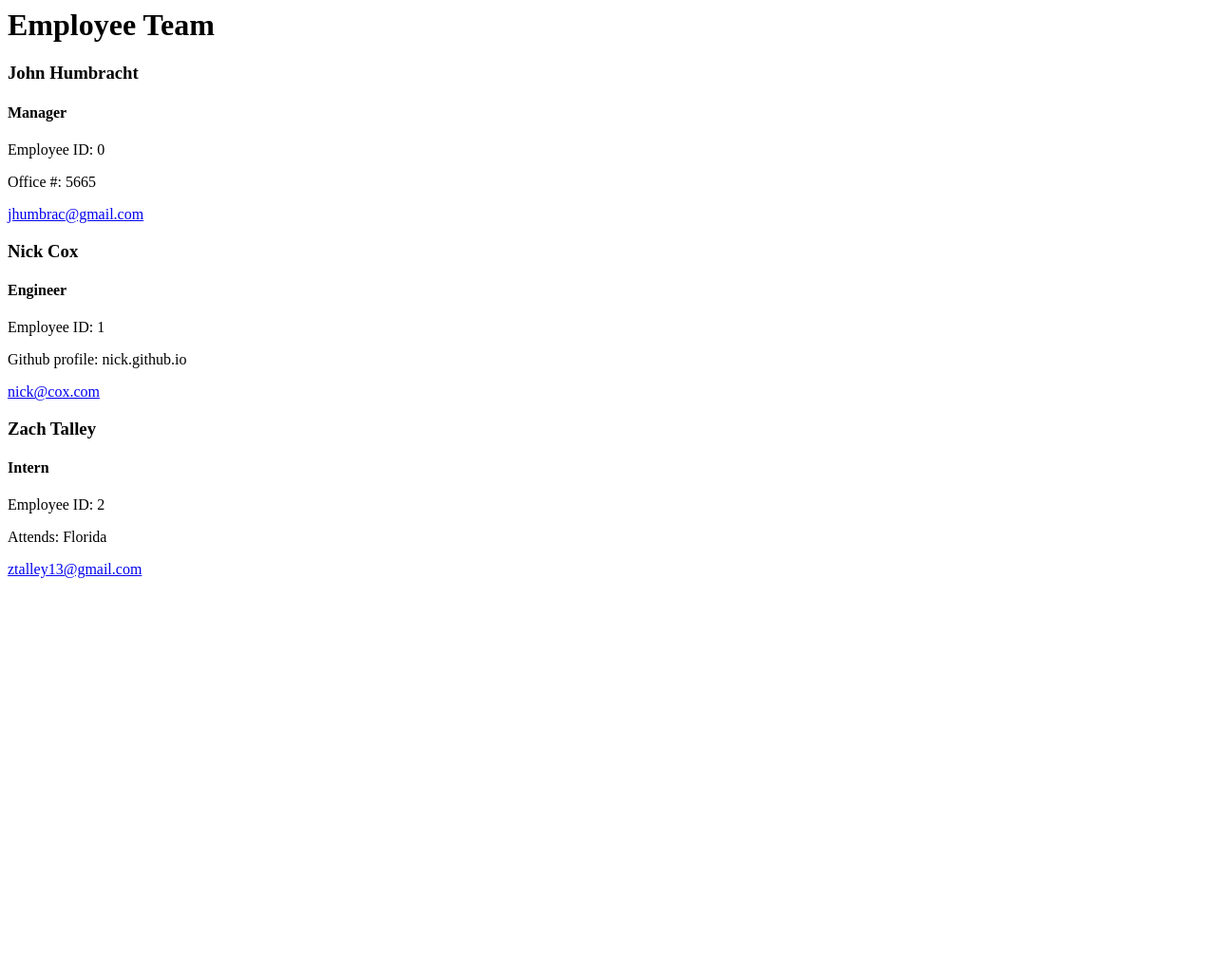
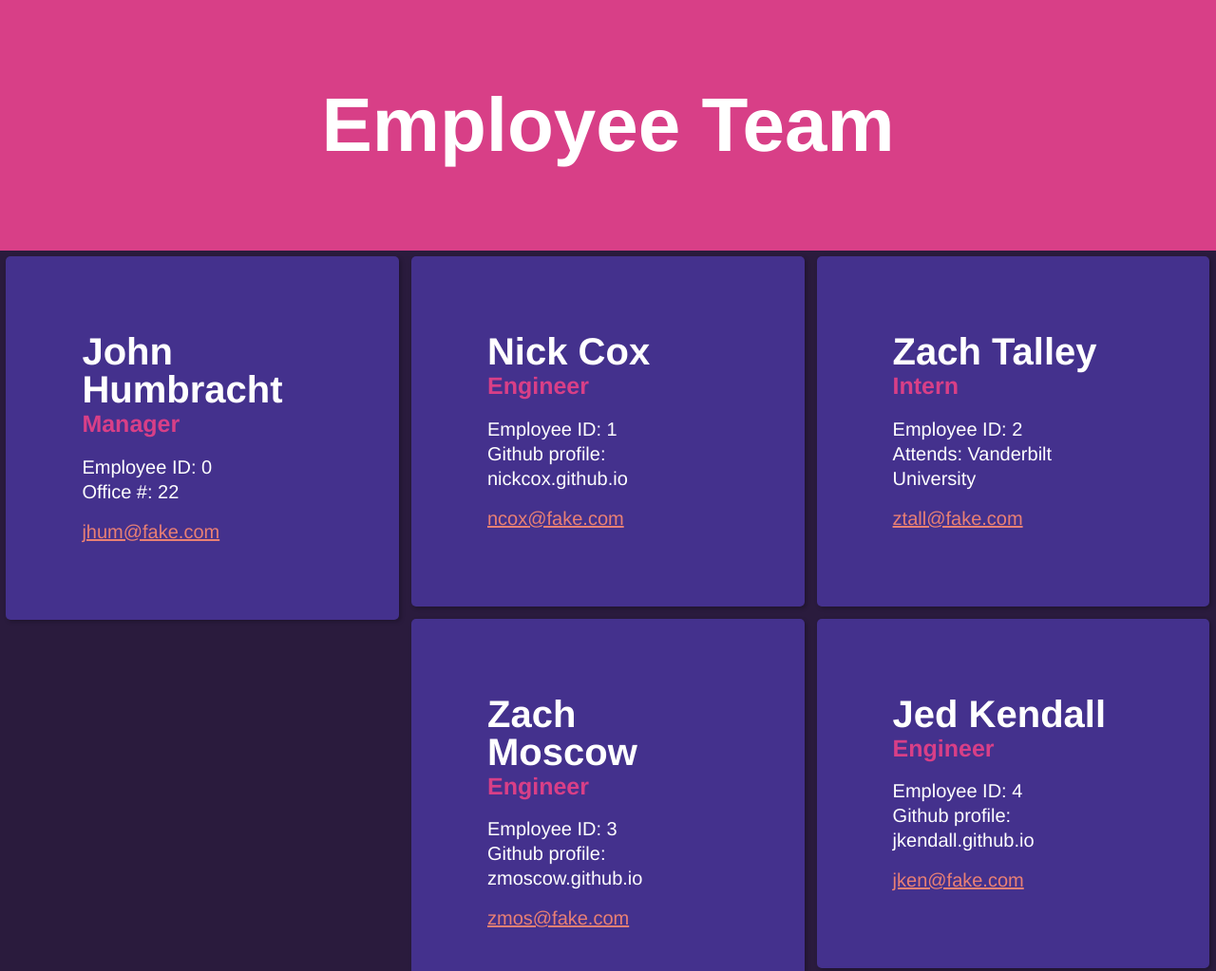
Before and after one commit to jhumbrac/teamprofile, a website: page output/index.html in a window 1280 px wide. Shown: the top 1023 px of the page at 95% size. Before the commit the page ends 800 px from the top, so only its background shows below. Drawn offline with Linux system fonts and the light colour scheme.

Commit message:
uploaded demo

```diff
--- a/output/index.html
+++ b/output/index.html
@@ -1 +1 @@
-<!doctype><html><head><title>Employee Team Generator</title><meta charset="utf-8"><link rel="stylesheet" href="#"></head><body><h1>Employee Team</h1> <section class="employee"><h3>John Humbracht</h3><h4>Manager</h4><p>Employee ID: 0</p><p>Office #: 5665</p><a href="mailto:jhumbrac@gmail.com">jhumbrac@gmail.com</a></section> <section class="employee"><h3>Nick Cox</h3><h4>Engineer</h4><p>Employee ID: 1</p><p>Github profile: nick.github.io</p><a href="mailto:nick@cox.com">nick@cox.com</a></section> <section class="employee"><h3>Zach Talley</h3><h4>Intern</h4><p>Employee ID: 2</p><p>Attends: Florida</p><a href="mailto:ztalley13@gmail.com">ztalley13@gmail.com</a></section> </body></html>
+<!doctype><html><head><title>Employee Team Generator</title><meta charset="utf-8"><link rel="stylesheet" href="style.css"></head><body><h1>Employee Team</h1> <section class="employee"><h3>John Humbracht</h3><h4>Manager</h4><p>Employee ID: 0</p><p>Office #: 22</p><a href="mailto:jhum@fake.com">jhum@fake.com</a></section> <section class="employee"><h3>Nick Cox</h3><h4>Engineer</h4><p>Employee ID: 1</p><p>Github profile: nickcox.github.io</p><a href="mailto:ncox@fake.com">ncox@fake.com</a></section> <section class="employee"><h3>Zach Talley</h3><h4>Intern</h4><p>Employee ID: 2</p><p>Attends: Vanderbilt University</p><a href="mailto:ztall@fake.com">ztall@fake.com</a></section> <section class="employee"><h3>Zach Moscow</h3><h4>Engineer</h4><p>Employee ID: 3</p><p>Github profile: zmoscow.github.io</p><a href="mailto:zmos@fake.com">zmos@fake.com</a></section> <section class="employee"><h3>Jed Kendall</h3><h4>Engineer</h4><p>Employee ID: 4</p><p>Github profile: jkendall.github.io</p><a href="mailto:jken@fake.com">jken@fake.com</a></section> <section class="employee"><h3>Sasha Peters</h3><h4>Intern</h4><p>Employee ID: 5</p><p>Attends: Sewanee</p><a href="mailto:spet@fake.com">spet@fake.com</a></section> </body></html>
```
